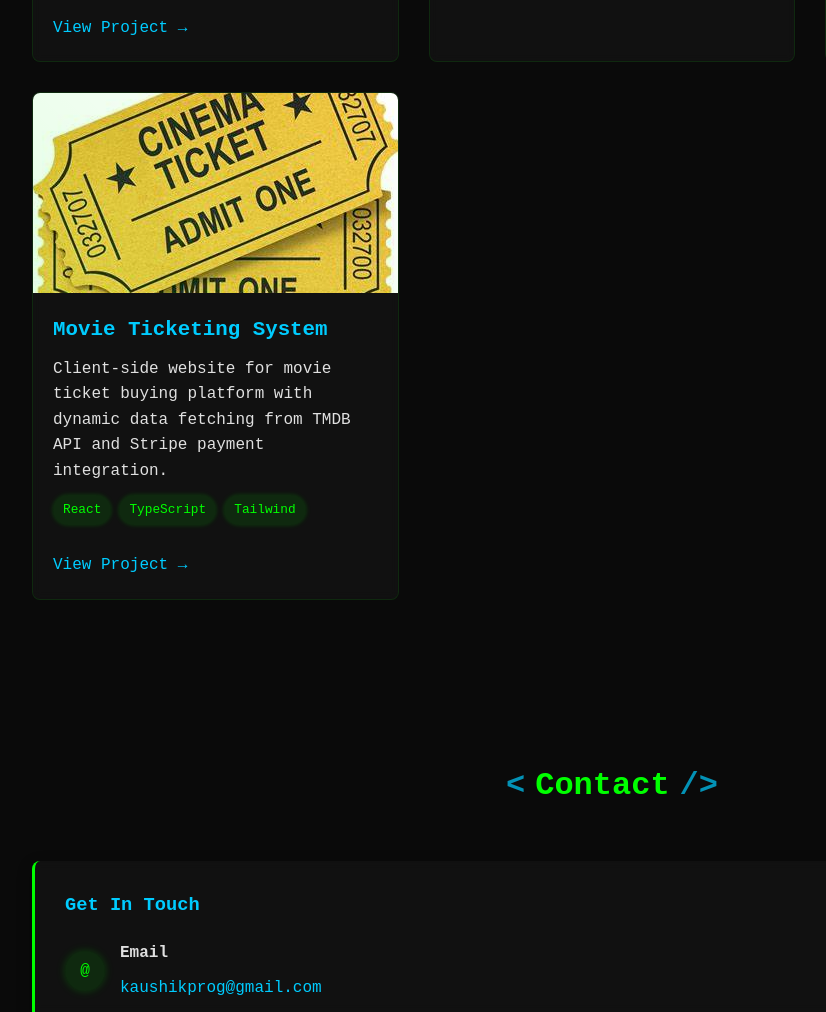
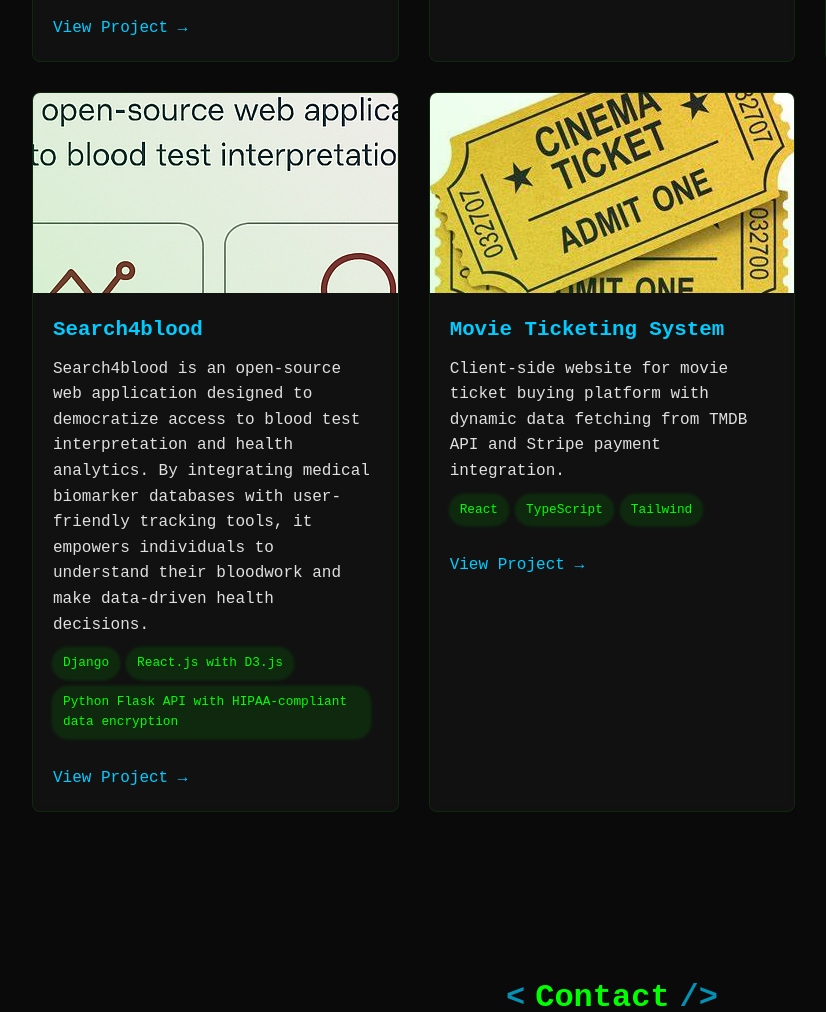
Before and after one commit to kaemeister-0/kaushik.github.io, a plain HTML site: page index.html in a window 1280 px wide. Shown: the part 2916-3928 px from the top of the page, without its empty margins (28-854 px from the left). Drawn offline with Linux system fonts and the light colour scheme.

Commit message:
new file:   images/b.png 	modified:   index.html

```diff
--- a/index.html
+++ b/index.html
@@ -1391,6 +1391,25 @@
                     </div>
                 </div>
 
+
+                <div class="project-card">
+                    <div class="project-img">
+                        <img src="images/b.png" alt="PSSRcomp project screenshot" class="project-image" />
+                    </div>
+                    <div class="project-content">
+                        <h3 class="project-title">Search4blood</h3>
+                        <p>Search4blood is an open-source web application designed to democratize access to blood test interpretation and health analytics. By integrating medical biomarker databases with user-friendly tracking tools, it empowers individuals to understand their bloodwork and make data-driven health decisions.</p>
+                        <div class="project-tags">
+                            <span class="project-tag">Django</span>
+                            <span class="project-tag">React.js with D3.js</span>
+                            <span class="project-tag">Python Flask API with HIPAA-compliant data encryption</span>
+                        </div>
+                        <a href="hhttps://kaemeister-0.github.io/Search4blood/" class="project-link">View Project →</a>
+                    </div>
+                </div>
+
+
+
                 <div class="project-card">
                     <div class="project-img">
                         <img src="images/tick.png" alt="PSSRcomp project screenshot" class="project-image" />
@@ -1406,6 +1425,7 @@
                         <a href="https://github.com/kaemeister-0/movie-ticket-hub" class="project-link">View Project →</a>
                     </div>
                 </div>
+
             </div>
         </div>
     </section>
```
Also changed, not shown: images/b.png (added).
